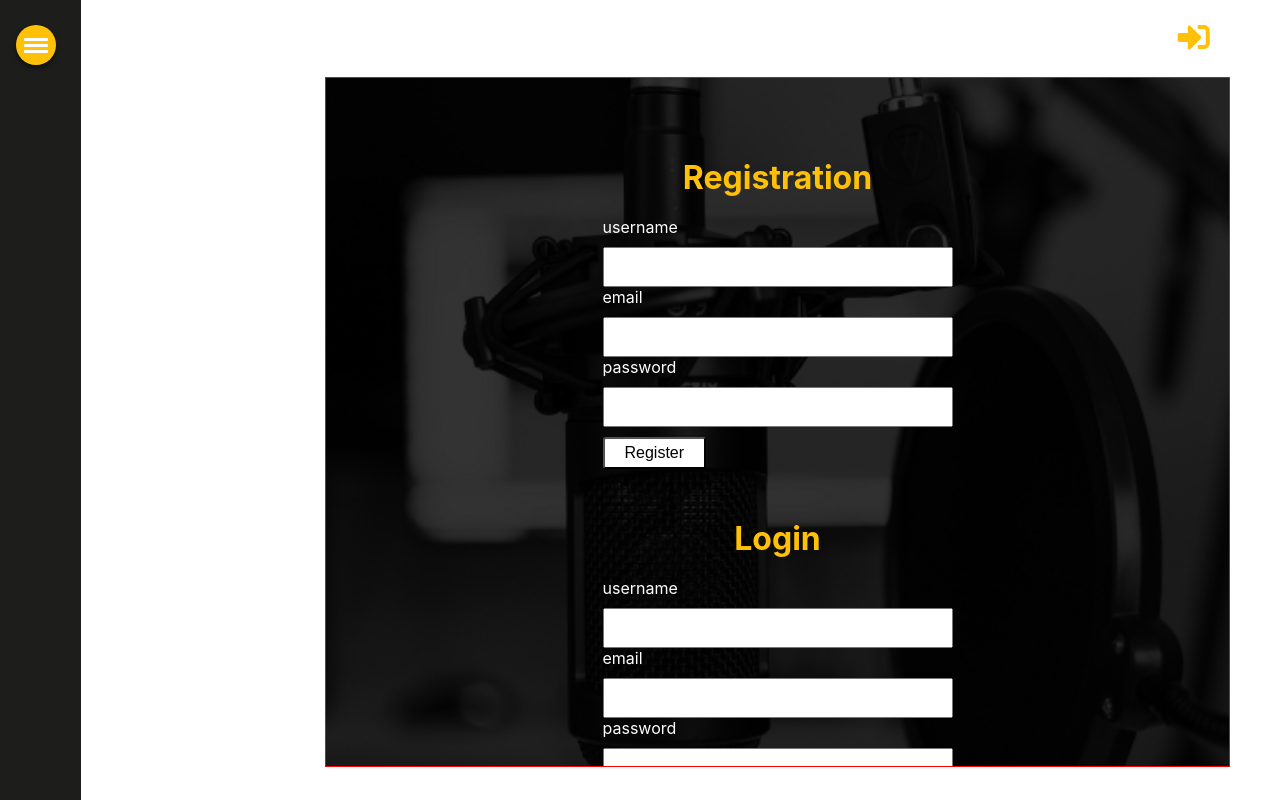
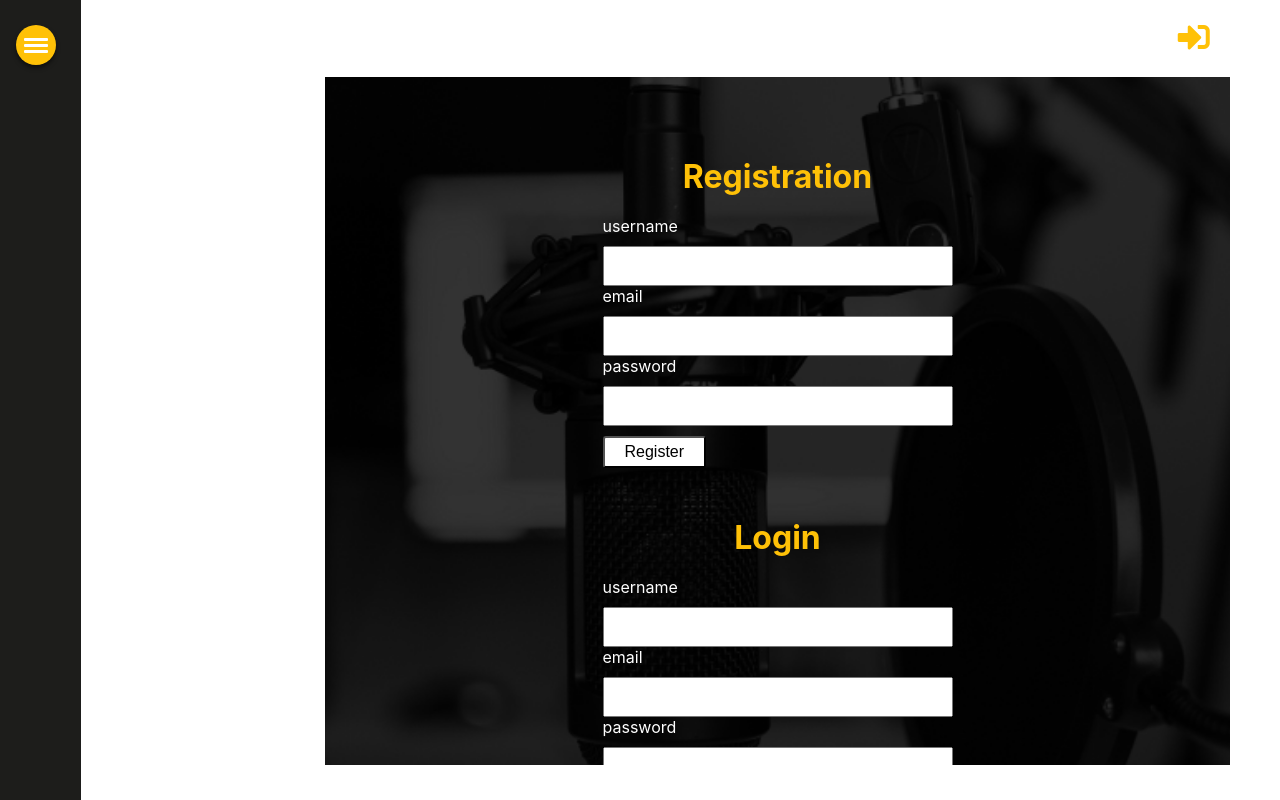
Before and after one commit to SvitlanaRybakova/radio-app, a React (Create React App) app in the folder app/: page /registration in a window 1280 px wide. Built offline with nearby package versions, Linux system fonts and the light colour scheme; no server answers.

Commit message:
fixed log out function

```diff
--- a/app/src/contexts/UserProvider.jsx
+++ b/app/src/contexts/UserProvider.jsx
@@ -81,15 +81,14 @@ const UserProvider = (props) => {
       checkAuthorization();
       history.push("/");
     }
+    setUserLogin(initialUsers);
     return await response.json();
   }
 
   const logout = async () => {
     let response = await fetch("/api/v1/users/logout");
     response = await response.json();
-    if(!response.ok){
-      throw new Error()
-    }
+
     await checkAuthorization()
   }
 
--- a/app/src/styles/RegistrationPage.module.css
+++ b/app/src/styles/RegistrationPage.module.css
@@ -6,7 +6,6 @@
 .container {
   width: 90%;
   margin: 0 auto;
-  border: 1px solid red;
 }
 
 .listContent {
```
